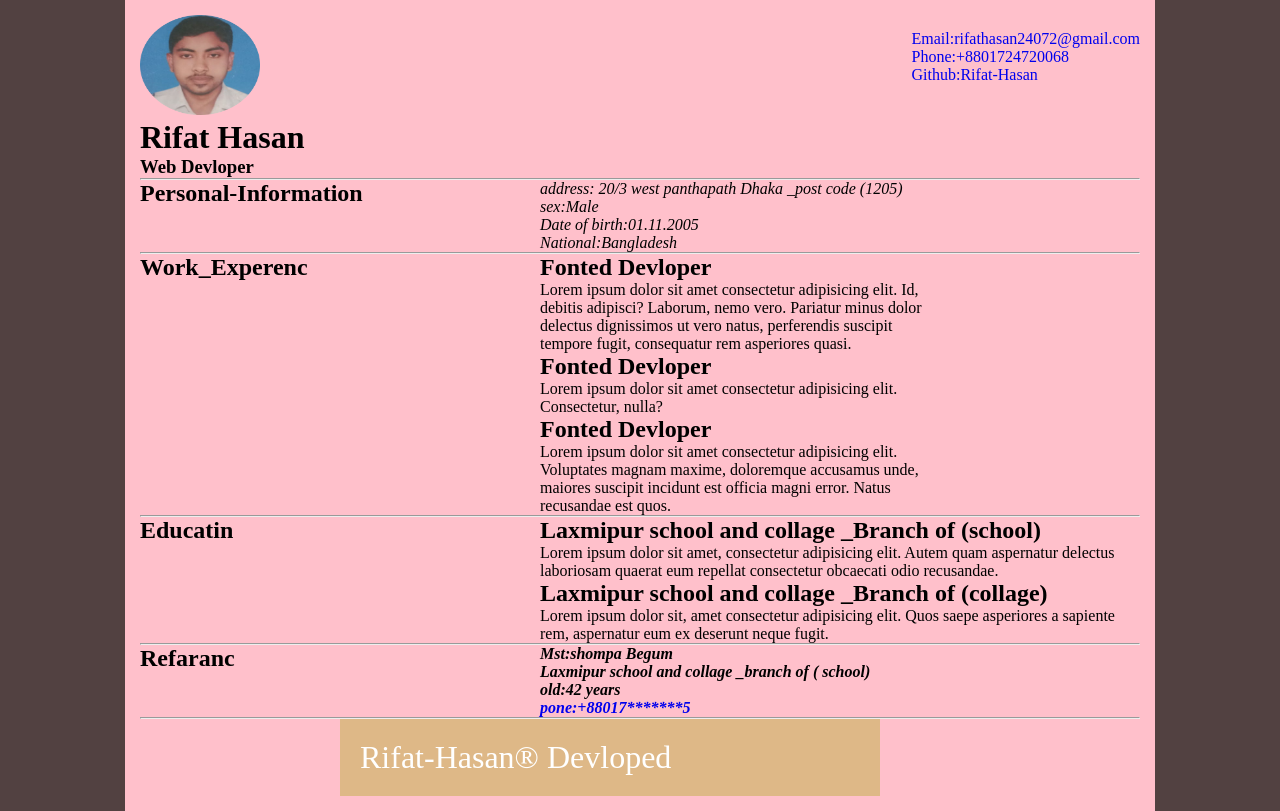
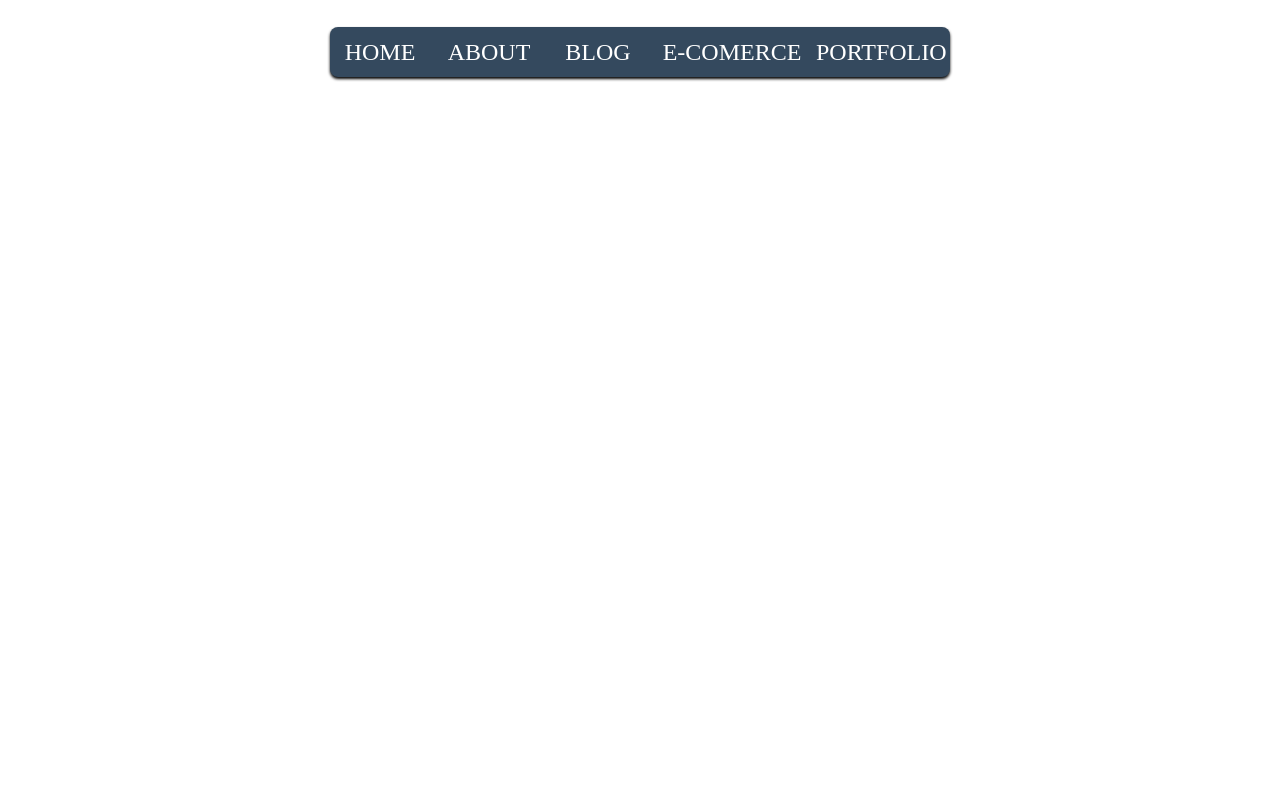
Before and after one commit to Rifat-hasan240/cv-project, a plain HTML site: page index.html in a window 1280 px wide. Drawn offline with Linux system fonts and the light colour scheme.

Commit message:
Simple navber Design

```diff
--- a/index.html
+++ b/index.html
@@ -1,144 +1,21 @@
 <!DOCTYPE html>
 <html lang="en">
-<head>
-    <meta charset="UTF-8">
-    <meta name="viewport" content="width=device-width, initial-scale=1.0">
-    <title>Document</title>
-    <link rel="stylesheet" href="style.css">
-</head>
-<body>
-
-
-    <!-- container start here  --> <div class="container">
-
-       <!-- Header start here-->  <header>
-
-             <div class="header1">
-
-                <img src="rifat-modified.png" alt="" class="h">
-                <h1>Rifat Hasan</h1>
-                <h3>Web Devloper</h3>
-
-             </div>
-
-
-             <div class="header2">
-
-                <a href="https://mail.google.com/mail/u/0/?tab=rm&ogbl#inbox">Email:rifathasan24072@gmail.com</a><br>
-                <a href="#">Phone:+8801724720068</a> <br>
-                <a href="https://github.com/">Github:Rifat-Hasan</a> <br>
-
-
-             </div> <hr class="clear">
-
-
-
-        </header> <!-- Header end here -->
-
-        <!-- main start here -->  <main>
-                 <div class="main1">
-                      <div class="per-info">
-
-                        <h2><strong>Personal-Information</strong></h2>
-
-
-
-                      </div>
-
-
-
-
-                 </div>
-
-                 <div class="main2">
-
-                    <address> address: 20/3 west panthapath Dhaka _post code  (1205)</address>
-                    <address> sex:Male</address>
-                    <address> Date of birth:01.11.2005</address>
-                    <address>National:Bangladesh</address>
-
-
-
-
-                 </div> <hr class="clear">
-
-                 <div class="work">
-                    <h2><strong>Work_Experenc</strong></h2>
-
-
-                  </div>
-
-                  <div class="work1">
-
-                    <h2>Fonted Devloper </h2>
-                    <p>Lorem ipsum dolor sit amet consectetur adipisicing elit. Id, debitis adipisci? Laborum, nemo vero. Pariatur minus dolor delectus dignissimos ut vero natus, perferendis suscipit tempore fugit, consequatur rem asperiores quasi.
-                    </p>
-
-                    <h2>Fonted Devloper</h2>
-                    <p>Lorem ipsum dolor sit amet consectetur adipisicing elit. Consectetur, nulla?</p>
-
-                    <h2>Fonted Devloper</h2>
-                    <p>Lorem ipsum dolor sit amet consectetur adipisicing elit. Voluptates magnam maxime, doloremque accusamus unde, maiores suscipit incidunt est officia magni error. Natus recusandae est quos.
-                    </p>
-
-                  </div> <hr class="clear">
-
-
-                  <div class="education-section">
-
-                    <div class="edu">
-
-                     <h2> Educatin</h2>
-
-                    </div>
-
-                    <div class="edu1">
-
-                        <h2>Laxmipur school and collage _Branch of (school)</h2>
-                        <p>Lorem ipsum dolor sit amet, consectetur adipisicing elit. Autem quam aspernatur delectus laboriosam quaerat eum repellat consectetur obcaecati odio recusandae.</p>
-
-                        <h2>Laxmipur school and collage _Branch of (collage)</h2>
-
-                        <p>Lorem ipsum dolor sit, amet consectetur adipisicing elit. Quos saepe asperiores a sapiente rem, aspernatur eum ex deserunt neque fugit.</p>
-
-                    </div>
-
-                  </div> <hr class="clear">
-
-                  <div class="Refaranc">
-
-                         <div class="rf1">
-
-                            <h2>Refaranc</h2>
-
-
-                         </div>
-
-                         <div class="rf2">
-
-                            <i><strong>  Mst:shompa Begum</strong></i> <br>
-                            <i><strong>Laxmipur school and collage _branch of ( school)</strong></i> <br>
-                            <i><strong>old:42 years </strong></i> <br>
-                            <i><strong><a href="#">pone:+88017*******5</a></strong></i>
-
-                         </div> <hr class="clear">
-
-
-                  </div>
-
-        </main>  <!-- main end here -->
-
-         <!--footer start here --> <footer>
-
-            <div class="footer-section">
-
-               <span>  Rifat-Hasan&#174; Devloped </span>
-
-            </div>
-
-         </footer> <!--footer end here -->
-    </div><!-- container end here  -->
-
-
-</body>
+  <head>
+    <meta charset="UTF-8" />
+    <meta name="viewport" content="width=device-width, initial-scale=1.0" />
+    <title>Navber</title>
+    <link rel="stylesheet" href="style.css" />
+  </head>
+  <body>
+    <!-- nav section start -->
+    <nav>
+      <a href="#">Home</a>
+      <a href="#">About</a>
+      <a href="#">blog</a>
+      <a href="#">E-comerce</a>
+      <a href="#">portfolio</a>
+      <div class="animation start-home"></div>
+    </nav>
+    <!-- nav section end -->
+  </body>
 </html>
--- a/style.css
+++ b/style.css
@@ -1,143 +1,56 @@
-/* reset code  start */
-*{
-    margin: 0px;
-    padding: 0px;
-
+/* nav section start */
+nav{
+    position: relative;
+     margin: 27px auto 0;
+     width: 620Px;
+    height: 50px;
+    background-color: #34495e;
+    border-radius: 8px;
+    box-shadow: 0 2px 3px 0 rgb(0,0,0,1);
 }
-
-body{
-    background-color: rgb(82, 65, 65);
+nav a{
+    font-size: 1.5rem;
+    text-transform: uppercase;
+    color: white;
+    text-decoration: none;
+    line-height: 50px;
+    position: relative;
+    z-index: 1;
+    display: inline-block;
+    text-align: center;
 }
-
-.container{
-            margin: 0 auto;
-            max-width: 1000px;
-            background-color: pink;
-            padding: 15px;
-
-
-} /* reset code  end */
-
-/* header section style start */
-
-.header1{
-    float: left;
+nav .animation{
+    position: absolute;
+    height: 5%;
+    left: 0;
+    z-index: 0;
+    background-color: #1abc9c;
+    border-radius: 8px;
+    transition: all 0.5s ease;
 }
-
-.header2{
-
-    float: right;
-    margin-top: 15px;
-
-
+a:nth-child(1){width: 100px;}
+nav.start-home,a:nth-child(1):hover~.animation {
+      width: 100px;
+      left: 0px;
 }
-
-.header2 a{
-            text-decoration: none;
-
+a:nth-child(2){width: 110px;}
+nav.start-home,a:nth-child(2):hover~.animation{
+    width: 110px;
+    left:100px;
 }
-
-.header2 a:hover{
-    text-decoration: underline;
-    background-color: red;
-    color: white;
-    font-size: 1rem;
-
+a:nth-child(3){width: 100px;}
+nav.start-home,a:nth-child(3):hover~.animation{
+    width: 100px;
+    left: 210px;
 }
-
-.h{
-    width: 120px;
-    height: 100px;
-
-
+a:nth-child(4){width: 160px;}
+nav.start-home,a:nth-child(4):hover~.animation{
+    width: 165px;
+    left: 310px;
 }
-
-.clear{
-
-    clear: both;
+a:nth-child(5){width: 120px;}
+nav.start-home,a:nth-child(5):hover~.animation{
+    width: 150px;
+    left:470px;
 }
-
-/* header section style  end*/
-
-/* main section start */
-.main1{
-           width: 40%;
-           float: left;
-
-
-
-}
-
-.main2{
-
-      width: 60%;
-      float: right;
-
-
-}
-
-.work{
-    width: 40%;
-    float: left;
-
-
-}
-
-.work1{
-    width: 40%;
-    float: left;
-
-}
-
-
-.edu{
-
-    width: 40%;
-    float: left;
-}
-
-.edu1{
-
-    width: 60%;
-    float: left;
-}
-
-
-.rf1{
-
-    width: 40%;
-    float: left;
-}
-
-.rf2{
-    width: 60%;
-    float: left;
-}
-
-.rf2 a{
-
-    text-decoration: none;
-}
-
-/* main section end */
-
-
-/* footer section style start */
-
-.footer-section{
-    background-color: burlywood;
-    padding: 20px;
-    width: 500px;
-   margin-left: 200px;
-}
-
-
-
-.footer-section span{
-   color: white;
-   font-size: 2rem;
-}
-
-
-
-/* footer section style end */
+/* nav section end */
```
